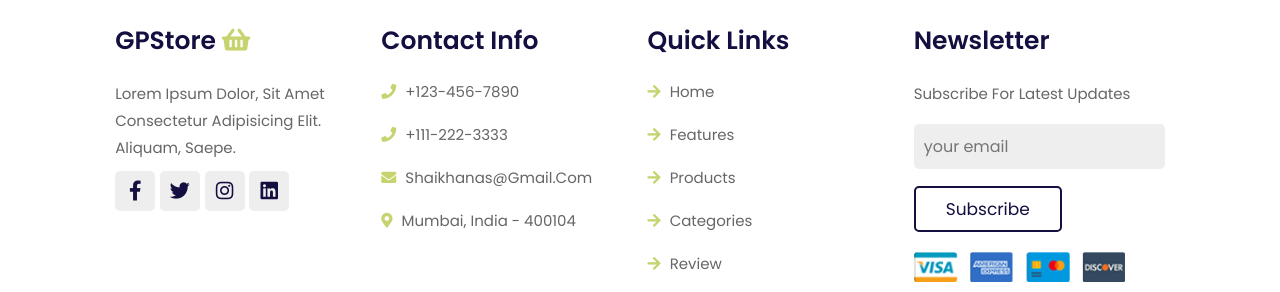
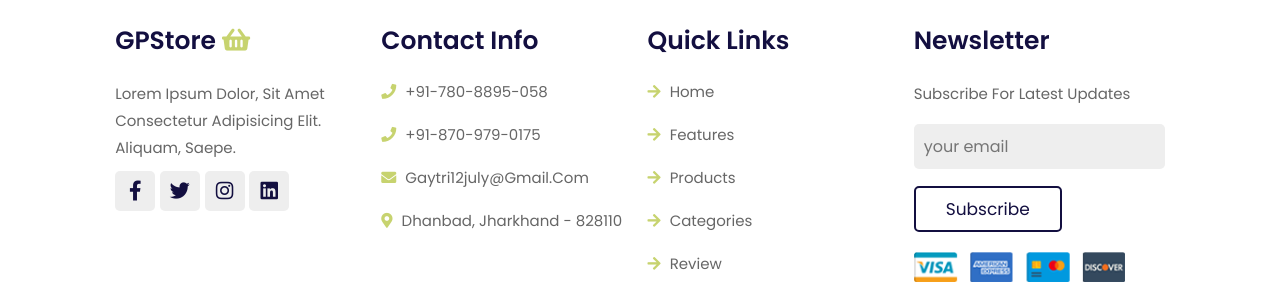
Before and after one commit to gaytripandit/FoodApp, a plain HTML site: page index.html in a window 1280 px wide. Shown: the part 4277-4569 px from the top of the page. Drawn offline with nearby package versions, Linux system fonts and the light colour scheme.

Commit message:
Update index.html

```diff
--- a/index.html
+++ b/index.html
@@ -461,10 +461,10 @@
 
         <div class="box">
             <h3>contact info</h3>
-            <a href="#" class="links"> <i class="fas fa-phone"></i> +123-456-7890 </a>
-            <a href="#" class="links"> <i class="fas fa-phone"></i> +111-222-3333 </a>
-            <a href="#" class="links"> <i class="fas fa-envelope"></i> shaikhanas@gmail.com </a>
-            <a href="#" class="links"> <i class="fas fa-map-marker-alt"></i> mumbai, india - 400104 </a>
+            <a href="#" class="links"> <i class="fas fa-phone"></i> +91-780-8895-058 </a>
+            <a href="#" class="links"> <i class="fas fa-phone"></i> +91-870-979-0175 </a>
+            <a href="#" class="links"> <i class="fas fa-envelope"></i> gaytri12july@gmail.com </a>
+            <a href="#" class="links"> <i class="fas fa-map-marker-alt"></i> Dhanbad, Jharkhand - 828110 </a>
         </div>
 
         <div class="box">
```
